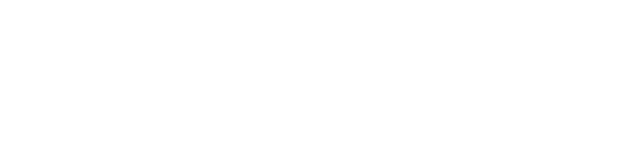
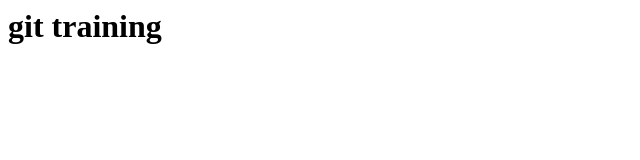
Before and after one commit to testzoosk13/sample-may-14, a plain HTML site: page index.html in a window 1280 px wide. Shown: the whole page, without its empty margins (0-640 px from the left). Drawn offline with Linux system fonts and the light colour scheme.

Commit message:
add title for page

```diff
--- a/index.html
+++ b/index.html
@@ -1,5 +1,8 @@
 <html>
-  <head></head>
+  <head>
+    <title>git training</title>
+  </head>
   <body>
+    <h1>git training</h1>
   </body>
 </html>
```
